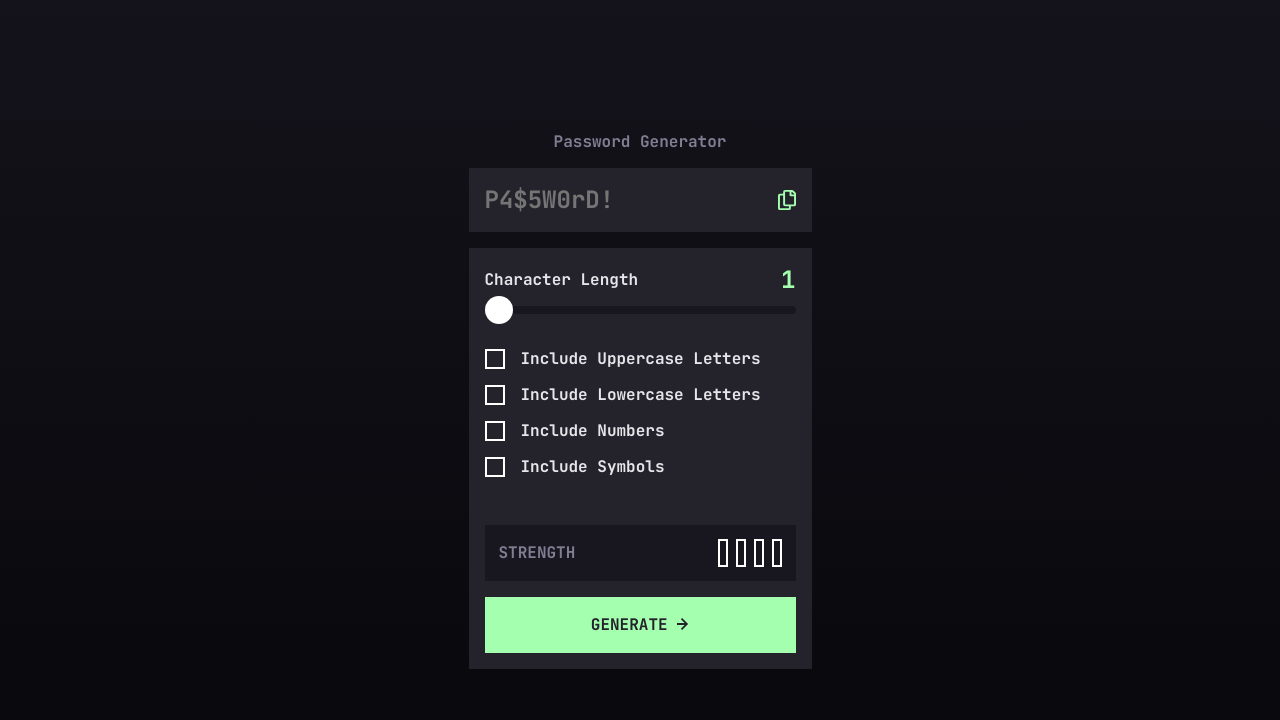
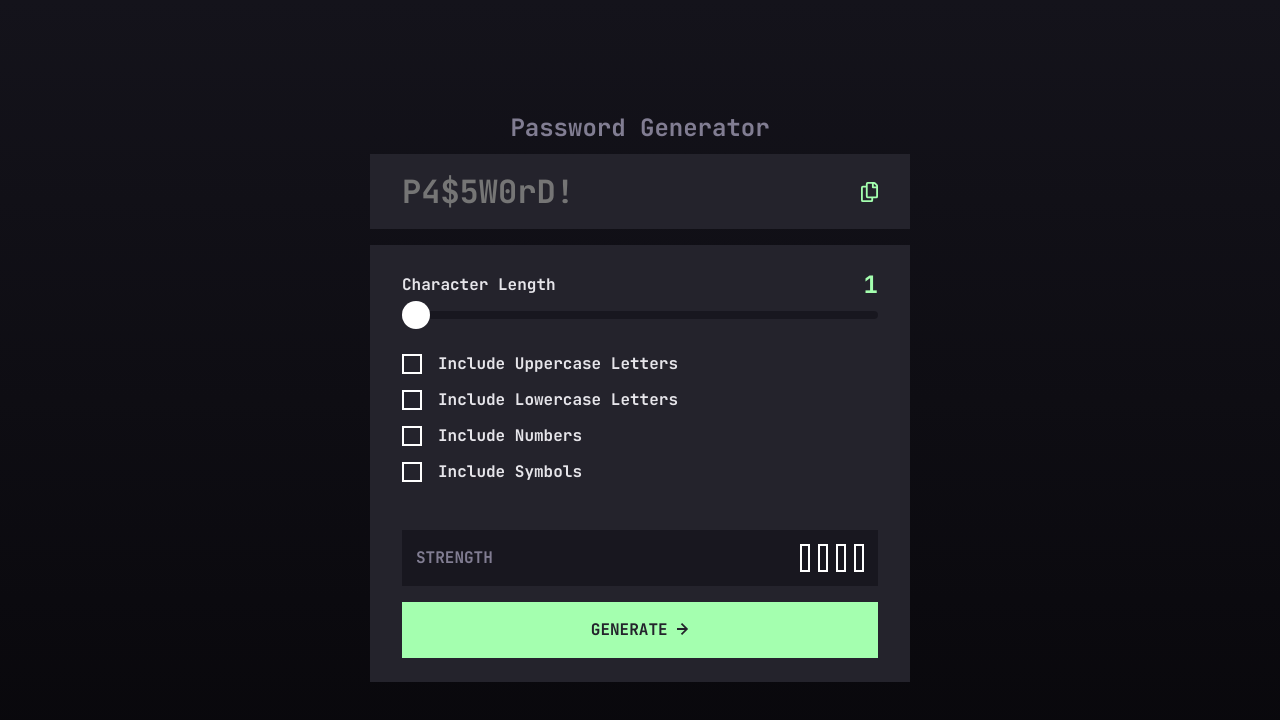
Before and after one commit to CiaoGab/password-generator-app, a plain HTML site: page index.html in a window 1280 px wide. Drawn offline with Linux system fonts and the light colour scheme.

Commit message:
Enhance responsive design for larger screens by adjusting container widths and font sizes

```diff
--- a/style.css
+++ b/style.css
@@ -237,3 +237,23 @@ button {
     color: var(--Grey200);
     visibility: hidden;
 }
+
+@media screen and (min-width:768px) {
+    .main-container {
+        max-width: 54rem;
+    }
+
+    h1 {
+        font-size: var(--fspreset2);
+    }
+
+    .password-field-container {
+        padding: 1.6rem 3.2rem;
+    }
+    .password-field-container input {
+        font-size: var(--fspreset1);
+    }
+    .options-container {
+        padding: 2.4rem 3.2rem;
+    }
+}
```
